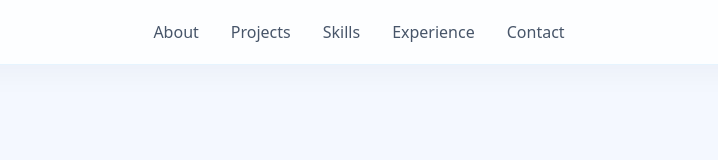
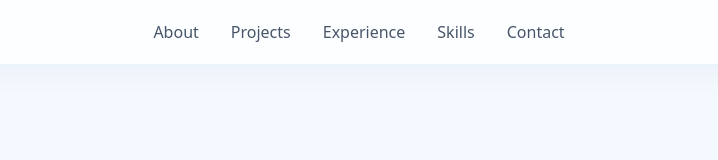
Before and after one commit to sskalli/portfolio, a React (Vite) app: page / in a window 1280 px wide. Shown: the top 160 px of the page, without its empty margins (281-999 px from the left). Built offline with nearby package versions, Linux system fonts and the light colour scheme.

Commit message:
refactoring(navbar): experience page before skills

```diff
--- a/src/App.tsx
+++ b/src/App.tsx
@@ -13,8 +13,8 @@ function App() {
 			<main className="overflow-hidden">
 				<Hero />
 				<Projects />
+				<Experience />
 				<Skills />
-				<Experience />
 				<Contact />
 			</main>
 			<Footer />
--- a/src/components/Navbar.tsx
+++ b/src/components/Navbar.tsx
@@ -7,8 +7,8 @@ export default function Navbar() {
 	const navItems = [
 		{ label: 'About', href: '#about' },
 		{ label: 'Projects', href: '#projects' },
+		{ label: 'Experience', href: '#experience' },
 		{ label: 'Skills', href: '#skills' },
-		{ label: 'Experience', href: '#experience' },
 		{ label: 'Contact', href: '#contact' },
 	];
 
```
